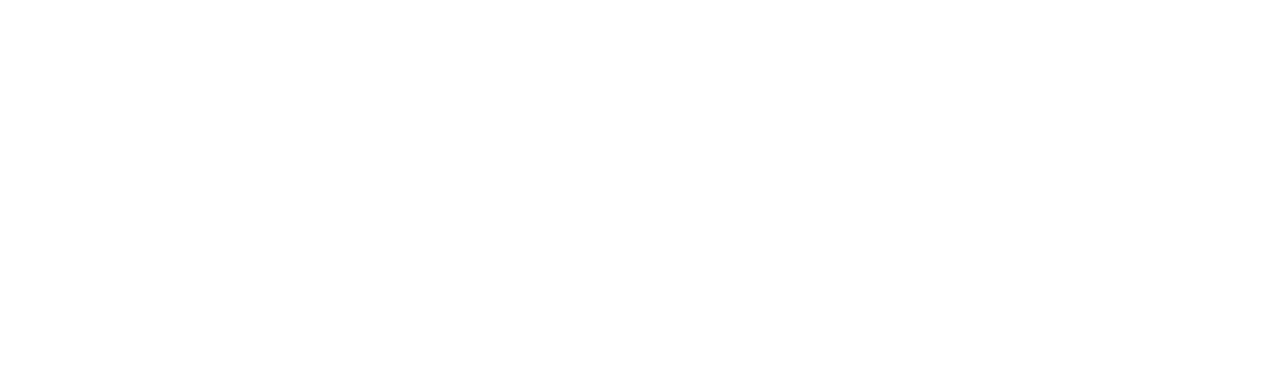
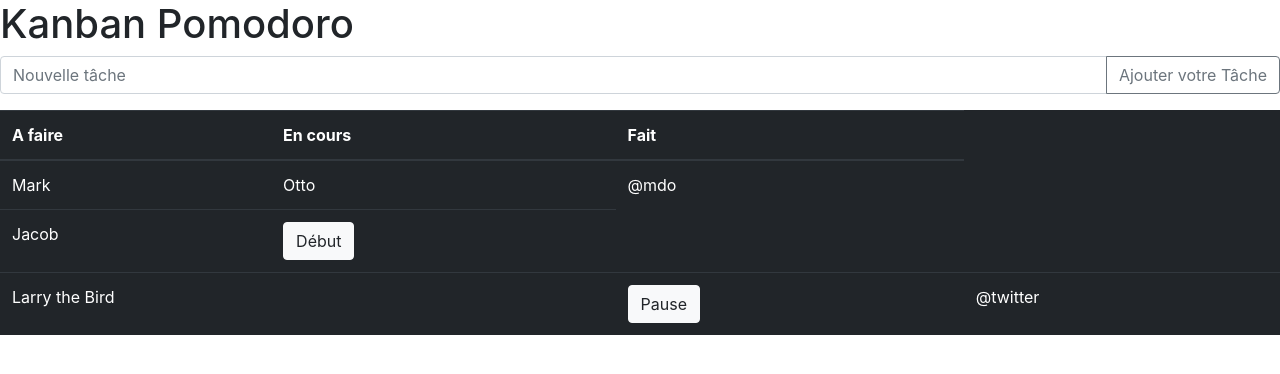
Before and after one commit to qrames/pomodoroTimer, a website: page index.html in a window 1280 px wide. Drawn offline with nearby package versions, Linux system fonts and the light colour scheme.

Commit message:
base of table

```diff
--- a/index.html
+++ b/index.html
@@ -1,8 +1,9 @@
 <!DOCTYPE html>
 <html lang="fr" dir="ltr">
+
 <head>
     <meta charset="utf-8">
-        <title></title>
+    <title>POMODORO !</title>
     <!-- <link rel="stylesheet" href="css/reset.css" /> -->
     <!-- <link rel="stylesheet" href="node_modules/bootstrap/dist/css/bootstrap-reboot.min.css"> -->
     <link rel="stylesheet" href="node_modules/bootstrap/dist/css/bootstrap.min.css">
@@ -10,13 +11,49 @@
     <meta name="viewport" content="width=device-width, user-scalable=no">
 
 </head>
+
 <body>
+    <div class="content-fluid">
+        <main>
+            <h1>Kanban Pomodoro</h1>
+            <div class="input-group mb-3">
+                <input type="text" class="form-control" placeholder="Nouvelle t&acirc;che" aria-label="task" aria-describedby="basic-addon2">
+                <div class="input-group-append">
+                    <button class="btn btn-outline-secondary" type="button">Ajouter votre T&acirc;che</button>
+                </div>
+            </div>
+            <table class="table table-hover table-dark">
+                <thead>
+                    <tr>
+                        <th scope="col">A faire</th>
+                        <th scope="col">En cours</th>
+                        <th scope="col">Fait</th>
+                    </tr>
+                </thead>
+                <tbody>
+                    <tr>
+                        <td>Mark</td>
+                        <td>Otto</td>
+                        <td>@mdo</td>
+                    </tr>
+                    <tr>
+                        <td>Jacob</td>
+                        <td><button class="btn btn-light" type="submit">Début</button></td>
 
+                    </tr>
+                    <tr>
+                        <td colspan="2">Larry the Bird</td>
+                        <td><button class="btn btn-light" type="submit">Pause</button></td>
 
+                        <td>@twitter</td>
+                    </tr>
+                </tbody>
+            </table>
+        </main>
+    </div>
     <script type="text/javascript" src="node_modules/jquery/dist/jquery.min.js"></script>
-        <!-- <script type="text/javascript" src="node_modules/bootstrap/dist/js/bootstrap.js"> -->
-
-        </script>
+    <!-- <script type="text/javascript" src="node_modules/bootstrap/dist/js/bootstrap.js"></script> -->
     <script src="js/script.js"></script>
 </body>
+
 </html>
```
Lines whose indentation alone changed are shown as unchanged.
